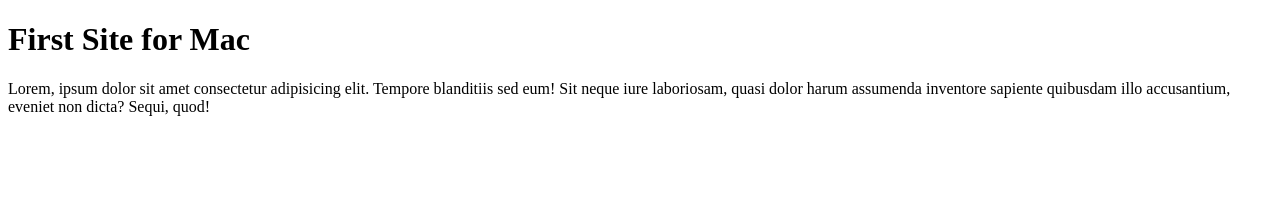
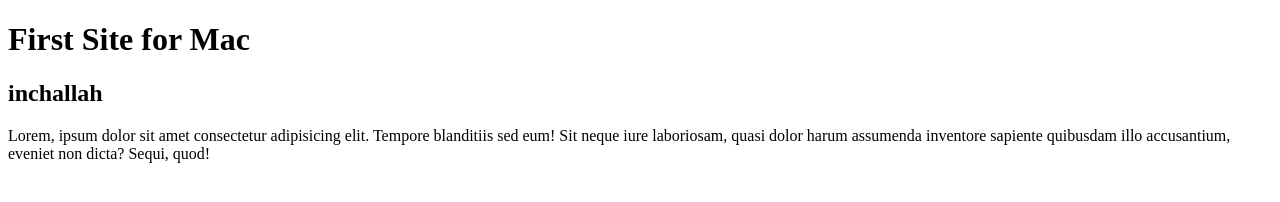
Before and after one commit to fali2504/firstsitemac, a plain HTML site: page index.html in a window 1280 px wide. Drawn offline with Linux system fonts and the light colour scheme.

Commit message:
made nex paragrah

```diff
--- a/index.html
+++ b/index.html
@@ -10,6 +10,7 @@
 <body>
 
     <h1>First Site for Mac </h1>
+    <h2> inchallah</h2>
 
     <p>Lorem, ipsum dolor sit amet consectetur adipisicing elit. Tempore blanditiis sed eum! Sit neque iure laboriosam,
         quasi dolor harum assumenda inventore sapiente quibusdam illo accusantium, eveniet non dicta? Sequi, quod!</p>
```
